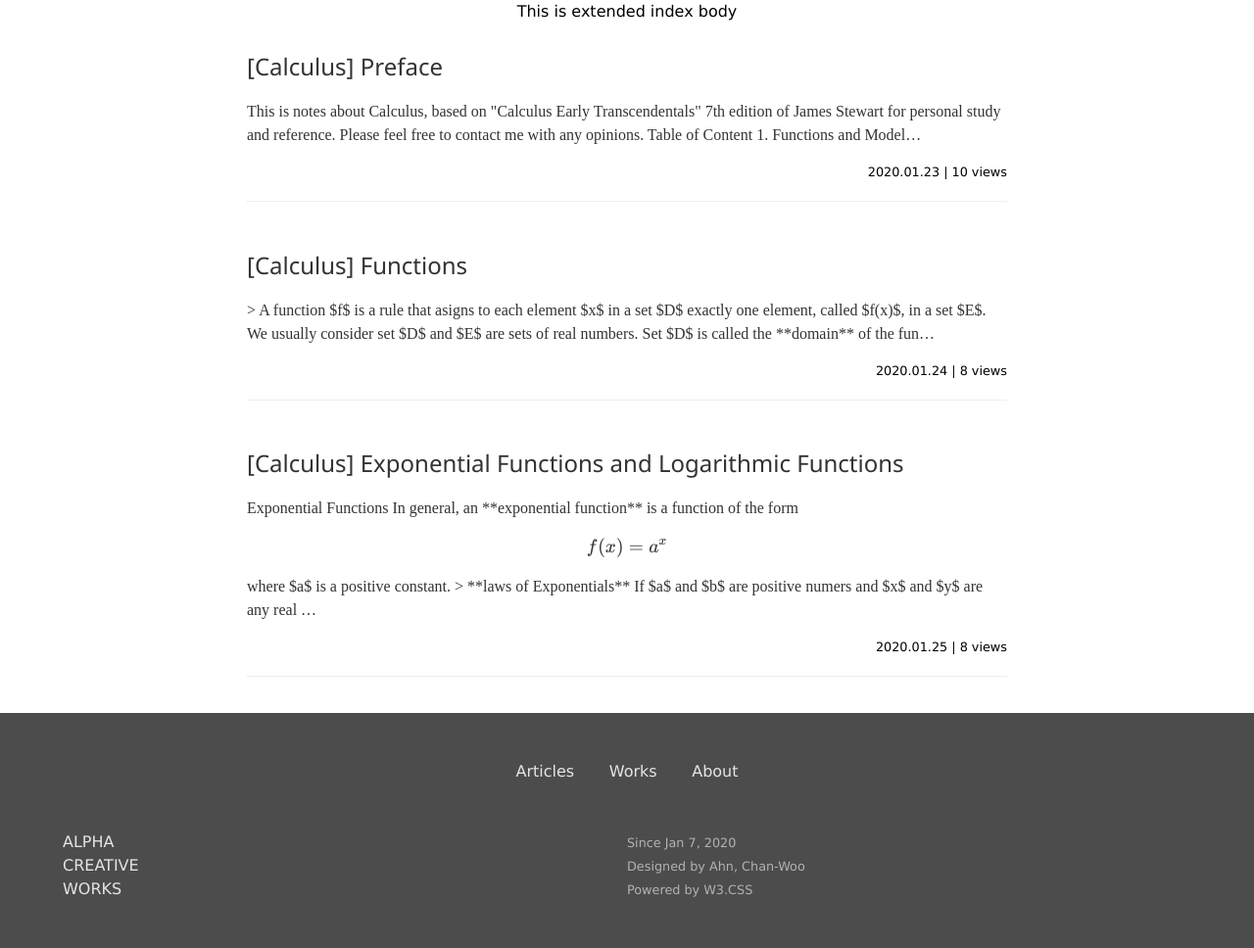
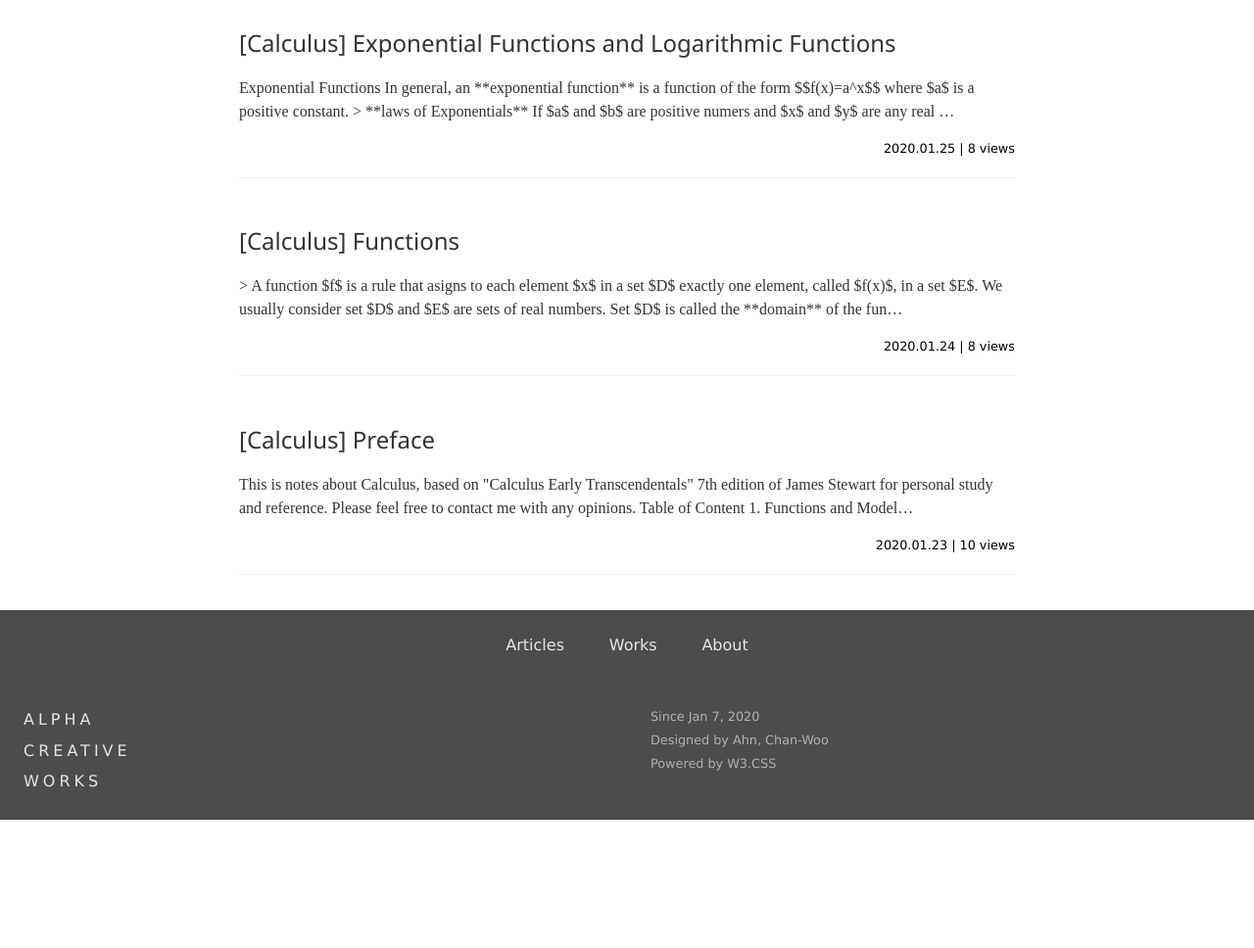
Before and after one commit to cwhan-yonsei/blog, a Django app: page / in a window 1280 px wide. Shown: the part 158-1126 px from the top of the page at 98% size. After the commit the page ends 995 px from the top, so only its background shows below. Run offline with Django 3.2, Linux system fonts and the light colour scheme; data comes from the database, SQL or seed files in the repository; both versions use the stored data as it was after the commit; parts of the project's set-up code (start-up, migrations or seed data) failed here and were passed over; some libraries are stand-ins or nearby versions; some web fonts are replaced.

Commit message:
Change LaTeX renderer setting
 Commit for migration to envy 17 acwserver.

```diff
--- a/acw/blog/models.py
+++ b/acw/blog/models.py
@@ -49,6 +49,9 @@ class Article(models.Model):
 
     def __str__(self):
         return self.get_title()
+
+    class Meta:
+        ordering = ['-date_created']
 
 
 class ArticleHitCount(models.Model):
--- a/acw/blog/static/blog/acw3_pro.css
+++ b/acw/blog/static/blog/acw3_pro.css
@@ -939,7 +939,7 @@ a {
 }
 
 .acw3-container, .acw3-panel {
-    padding: 0.01em 32px
+    padding: 0.01em 24px
 }
 
 .acw3-panel {
--- a/acw/blog/templates/blog/article-list.html
+++ b/acw/blog/templates/blog/article-list.html
@@ -1,7 +1,7 @@
 {% extends 'blog/base.html' %}
 {% block title %} ALPHA CREATIVE WORKS - Article_list{%endblock %}
 {% block body %}
-<div class=" acw3-container acw3-max-width-840 acw3-margin-top">
+<div class=" acw3-container acw3-max-width-840 acw3-margin-top article_preview">
 {% if tag == '0'%}
 <div class=" acw3-container acw3-center">
     <h2>All articles</h2>
@@ -19,7 +19,7 @@
   <a href="{% url 'article' article.pk %}" class=" acw3-text-none"
     ><h3>{{ article.get_title }}</h3></a
   >
-  <p>{{ article.get_preview | truncatechars_html:230 }}</p>
+  <p>{{ article.get_preview | truncatechars:230 }}</p>
   <div class=" acw3-bar">
     <small  class=" acw3-right">
       {{ article.date_created  | date:'Y.m.d' }} | {{ article.hit_count }} views
--- a/acw/blog/templates/blog/base.html
+++ b/acw/blog/templates/blog/base.html
@@ -10,7 +10,10 @@
 
     <link rel="stylesheet" href="{% static 'blog/axw3.css' %}" />
     <link rel="stylesheet" href="{% static 'blog/acw3_pro.css' %}" />
-    <script src="https://kit.fontawesome.com/3c26dff78b.js" crossorigin="anonymous"></script>
+    <script
+      src="https://kit.fontawesome.com/3c26dff78b.js"
+      crossorigin="anonymous"
+    ></script>
 
     <link
       rel="stylesheet"
@@ -33,11 +36,10 @@
       src="https://cdn.jsdelivr.net/npm/katex@0.11.1/dist/contrib/auto-render.min.js"
       integrity="sha384-kWPLUVMOks5AQFrykwIup5lo0m3iMkkHrD0uJ4H5cjeGihAutqP0yW0J6dpFiVkI"
       crossorigin="anonymous"
-      onload="renderMathInElement(document.body);"
     ></script>
     <script>
       document.addEventListener("DOMContentLoaded", function() {
-        renderMathInElement(document.getElementsByClassName("markdownx")[0], {
+        renderMathInElement(document.getElementById('content'), {
           delimiters: [
             { left: "$$", right: "$$", display: true },
             { left: "\\[", right: "\\]", display: true },
@@ -47,38 +49,118 @@
         });
       });
     </script>
+    <script>
+      document.addEventListener("DOMContentLoaded", function() {
+        renderMathInElement(document.getElementsByClassName('article_preview'), {
+          delimiters: [
+            { left: "$$", right: "$$", display: false },
+            { left: "\\[", right: "\\]", display: false },
+            { left: "$", right: "$", display: false },
+            { left: "\\(", right: "\\)", display: false }
+          ]
+        });
+      });
+    </script>
   </head>
+
   <body>
+    <!-- Horizontal Sidebar -->
+    <nav
+      id="side_bar"
+      class=" acw3-bar-block acw3-sidebar acw3-hide-medium acw3-hide-large acw3-animate-right acw3-card"
+      style="display:none;right:0"
+    >
+      <a
+        href="javascript:void(0)"
+        onclick="close_sidebar()"
+        class=" acw3-bar-item acw3-padding-24 acw3-text-20 acw3-text-none acw3-center"
+        >Close X</a
+      >
+      <a
+      href="{% url 'article_list' '0' %}"
+      class=" acw3-bar-item acw3-padding-24 acw3-text-20 acw3-text-none acw3-center"
+      >Articles</a
+    >
+      <a
+        href="{% url 'work_list' '0' %}"
+        class=" acw3-bar-item acw3-padding-24 acw3-text-20 acw3-text-none acw3-center"
+        >Works</a
+      >
+      <a
+      href="{% url 'about' %}"
+      class=" acw3-bar-item acw3-padding-24 acw3-text-20 acw3-text-none acw3-center"
+      >About</a
+    >
+    </nav>
     <!-- Nav bar  -->
     <nav class=" acw3-container acw3-padding-32 ">
-        <div class=" acw3-bar acw3-max-width-1200">
-            <a href="" class=" acw3-text-none acw3-wide acw3-left acw3-text-2 acw3-logo">
-              ALPHA<br />CREATIVE<br />WORKS
-            </a>
-      <div class=" acw3-padding-16 acw3-right acw3-hide-medium acw3-hide-large acw3-text-20">
-           <i class="fas fa-bars acw3-large"></i>&nbsp;&nbsp;
+      <div class=" acw3-bar acw3-max-width-1200">
+        <a
+          href="{% url 'index' %}"
+          class=" acw3-text-none acw3-wide acw3-left acw3-text-2 acw3-logo"
+        >
+          ALPHA<br />CREATIVE<br />WORKS
+        </a>
+        <a
+          href="javascript:void(0)"
+          onclick="open_sidebar()"
+          class=" acw3-hide-medium acw3-hide-large acw3-padding-24 acw3-right acw3-text-20 acw3-text-none"
+          ><i class="fas fa-bars acw3-large"></i>&nbsp;&nbsp;</a
+        >
+        <a
+          href="{% url 'about' %}"
+          class=" acw3-hide-small acw3-padding-24 acw3-right acw3-text-20 acw3-text-none"
+          >&nbsp;&nbsp;About&nbsp;&nbsp;</a
+        >
+        <a
+          href="{% url 'work_list' '0' %}"
+          class=" acw3-hide-small acw3-padding-24 acw3-right acw3-text-20 acw3-text-none"
+          >&nbsp;&nbsp;Works&nbsp;&nbsp;</a
+        >
+        <a
+          href="{% url 'article_list' '0' %}"
+          class=" acw3-hide-small acw3-padding-24 acw3-right acw3-text-20 acw3-text-none"
+          >&nbsp;&nbsp;Articles&nbsp;&nbsp;</a
+        >
       </div>
+    </nav>
 
-      <a href="{% url 'about' %}" class=" acw3-hide-small acw3-padding-24 acw3-right acw3-text-20 acw3-text-none">&nbsp;&nbsp;About&nbsp;&nbsp;</a>
-      <a href="{% url 'work_list' '0' %}" class=" acw3-hide-small acw3-padding-24 acw3-right acw3-text-20 acw3-text-none">&nbsp;&nbsp;Works&nbsp;&nbsp;</a>
-      <a href="{% url 'article_list' '0' %}" class=" acw3-hide-small acw3-padding-24 acw3-right acw3-text-20 acw3-text-none">&nbsp;&nbsp;Articles&nbsp;&nbsp;</a>
-
-        </div>
-
-    </nav>
     {% block body %} {% endblock %}
     <!-- Footer common -->
-    <div class=" acw3-container acw3-30 acw3-text-90 acw3-padding-24 acw3-margin-top">
-      <div class=" acw3-row acw3-center acw3-padding-24">
-        <a href="{% url 'article_list' '0' %}" class=" acw3-text-none">&nbsp;&nbsp;&nbsp;Articles&nbsp;&nbsp;&nbsp;</a>
-        <a href="{% url 'work_list' '0' %}" class=" acw3-text-none">&nbsp;&nbsp;&nbsp;Works&nbsp;&nbsp;&nbsp;</a>
-        <a href="{% url 'about' %}" class=" acw3-text-none">&nbsp;&nbsp;&nbsp;About&nbsp;&nbsp;&nbsp;</a>
+    <div class=" acw3-30 acw3-text-90 acw3-margin-top">
+      <div class=" acw3-container acw3-row acw3-center acw3-padding-24">
+        <a href="{% url 'article_list' '0' %}" class=" acw3-text-none"
+          >&nbsp;&nbsp;&nbsp;&nbsp;Articles&nbsp;&nbsp;&nbsp;&nbsp;</a
+        >
+        <a href="{% url 'work_list' '0' %}" class=" acw3-text-none"
+          >&nbsp;&nbsp;&nbsp;&nbsp;Works&nbsp;&nbsp;&nbsp;&nbsp;</a
+        >
+        <a href="{% url 'about' %}" class=" acw3-text-none"
+          >&nbsp;&nbsp;&nbsp;&nbsp;About&nbsp;&nbsp;&nbsp;&nbsp;</a
+        >
       </div>
-      <div class=" acw3-container add-row acw3-padding-24">
-        <div class=" acw3-half">ALPHA<br />CREATIVE<br />WORKS</a></div>
-        <div class=" acw3-half">
-        <small class=" acw3-text-70">Since Jan 7, 2020 <br>Designed by Ahn, Chan-Woo <br>Powered by W3.CSS</small> </div>
+      <div class="acw3-row">
+        <div
+          class=" acw3-half acw3-container acw3-padding-24 acw3-wide acw3-logo"
+        >
+          ALPHA<br />CREATIVE<br />WORKS<br />
+        </div>
+        <div class=" acw3-half acw3-container acw3-padding-24">
+          <small class=" acw3-text-70"
+            >Since Jan 7, 2020 <br />Designed by Ahn, Chan-Woo <br />Powered by
+            W3.CSS</small
+          >
+        </div>
       </div>
     </div>
+    <script>
+      var sidebar = document.getElementById("side_bar");
+      function open_sidebar() {
+        sidebar.style.display = "block";
+      }
+      function close_sidebar() {
+        sidebar.style.display = "none";
+      }
+    </script>
   </body>
 </html>
--- a/acw/blog/templates/blog/index.html
+++ b/acw/blog/templates/blog/index.html
@@ -1,7 +1,6 @@
 {% extends 'blog/base.html' %}
 {% block title %} ALPHA CREATIVE WORKS {%endblock %}
 {% block body %}
-<div class=" acw3-container acw3-center">This is extended index body</div>
 {% for article in articles %}
 <div class=" acw3-container acw3-max-width-840 acw3-margin-top">
   <a href="{% url 'article' article.pk %}" class=" acw3-text-none"
--- a/acw/blog/urls.py
+++ b/acw/blog/urls.py
@@ -4,7 +4,7 @@ from . import views
 
 urlpatterns = [
     path('model_test/', views.model_test, name='model_test'),
-    path('', views.index),
+    path('', views.index, name='index'),
     path('article_list/<slug:tag>', views.article_list, name='article_list'),
     path('article/<int:pk>', views.article, name='article'),
     path('work_list/<slug:tag>', views.comming_soon, name='work_list'),
--- a/acw/static/blog/acw3_pro.css
+++ b/acw/static/blog/acw3_pro.css
@@ -939,7 +939,7 @@ a {
 }
 
 .acw3-container, .acw3-panel {
-    padding: 0.01em 32px
+    padding: 0.01em 24px
 }
 
 .acw3-panel {
```
Also changed, not shown: acw/blog/migrations/0009_auto_20200123_2352.py (added), acw/db.sqlite3.
